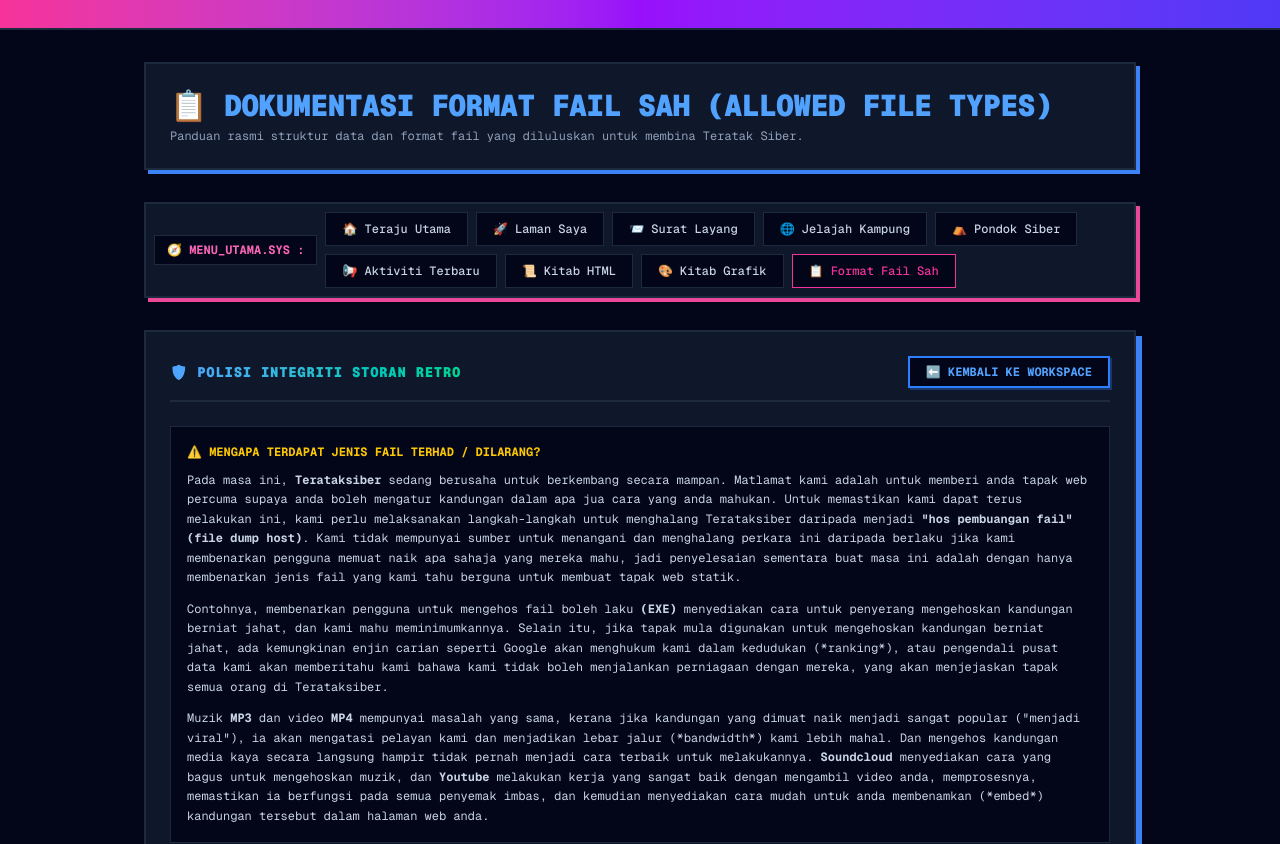
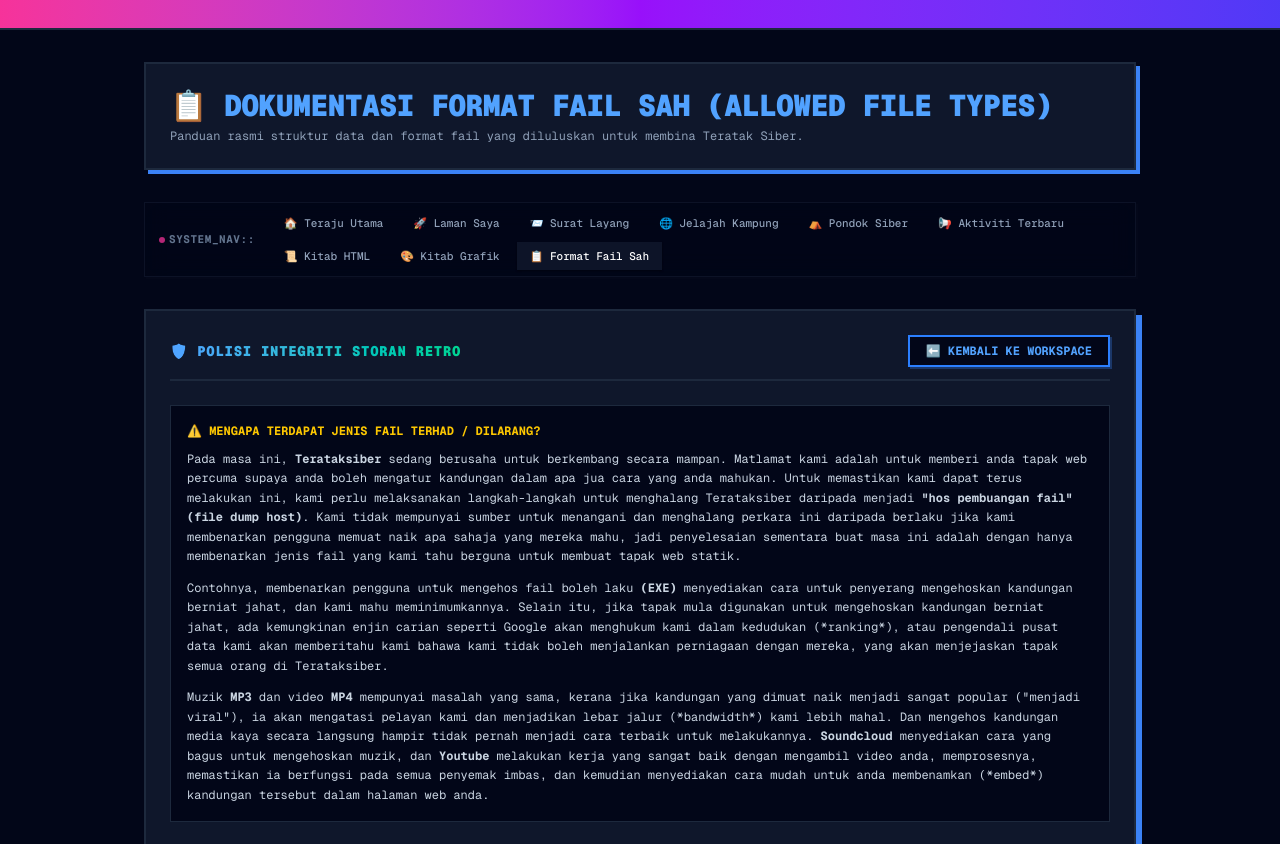
Before and after one commit to braderdin/nextjs-supabase-dynamic, a Next.js app: page /DOKUMENTASI_FORMAT_FAIL_SAH in a window 1280 px wide. Shown: the top 844 px of the page. Built offline with nearby package versions, Linux system fonts and the light colour scheme; no server answers.

Commit message:
Ubah enjin keselamatan api upload

```diff
--- a/src/components/MenuNavigasiSiber.js
+++ b/src/components/MenuNavigasiSiber.js
@@ -56,17 +56,19 @@ export default function MenuNavigasiSiber() {
   // Tamat: Susunan Menu Baharu Ikut Pelan Baris & Kotak Aktiviti Terbaru abangku
 
   return (
-    <nav className="w-full bg-slate-900 border-2 border-slate-800 p-2 shadow-[4px_4px_0px_0px_#ec4899]">
-      <div className="flex flex-col md:flex-row items-stretch md:items-center gap-2 font-mono text-xs">
+    // Mula: Transformasi Navigasi Gaya Vercel Minimalis 2026
+    <nav className="w-full bg-slate-950/40 backdrop-blur-md border border-slate-900/80 p-1.5 rounded-none shadow-[2px_2px_0px_0px_rgba(255,255,255,0.01)]">
+      <div className="flex flex-col lg:flex-row items-stretch lg:items-center gap-2 font-mono text-xs">
 
-        {/* Mula: Label Panduan Induk System CRT */}
-        <div className="bg-slate-950 px-3 py-1.5 text-pink-400 font-bold border border-slate-800 text-center md:text-left select-none">
-          🧭 MENU_UTAMA.SYS :
+        {/* Mula: Label Teks Murni Tanpa Kotak Border Tebal */}
+        <div className="text-slate-500 font-bold px-2 py-1 text-center lg:text-left select-none text-[11px] tracking-wider uppercase flex items-center justify-center lg:justify-start gap-1">
+          <span className="w-1.5 h-1.5 rounded-full bg-pink-500/80 animate-pulse"></span>
+          system_nav::
         </div>
-        {/* Tamat: Label Panduan Induk System CRT */}
+        {/* Tamat: Label Teks Murni Tanpa Kotak Border Tebal */}
 
-        {/* Mula: Grid Pembahagi Navigasi Komuniti */}
-        <div className="grid grid-cols-2 sm:flex sm:flex-row flex-wrap flex-1 gap-2">
+        {/* Mula: Grid Pembahagi Navigasi Komuniti Teks Murni */}
+        <div className="flex flex-wrap items-center justify-center lg:justify-start gap-1 flex-1">
           {senaraiMenu.map((menu, indeks) => {
             const adakahAktif = pathname === menu.pautan;
 
@@ -74,10 +76,10 @@ export default function MenuNavigasiSiber() {
               <Link
                 key={indeks}
                 href={menu.pautan}
-                className={`text-center bg-slate-950 border px-2 sm:px-4 py-2 font-medium transition-all active:scale-[0.98] text-[11px] sm:text-xs truncate ${
+                className={`text-center px-3 py-1.5 font-medium text-[11px] transition-all rounded-none border border-transparent select-none active:scale-[0.98] ${
                   adakahAktif
-                    ? "text-pink-500 border-pink-500 bg-pink-950/20 font-bold shadow-[inner_0px_0px_8px_rgba(236,72,153,0.2)]"
-                    : "text-slate-300 border-slate-800 hover:border-pink-500/50 hover:text-pink-400"
+                    ? "text-white bg-slate-900/90 border-slate-800/80 font-bold shadow-[0_1px_2px_rgba(0,0,0,0.4)]"
+                    : "text-slate-400 hover:text-slate-200 hover:bg-slate-900/30"
                 }`}
               >
                 {menu.nama}
@@ -85,9 +87,10 @@ export default function MenuNavigasiSiber() {
             );
           })}
         </div>
-        {/* Tamat: Grid Pembahagi Navigasi Komuniti */}
+        {/* Tamat: Grid Pembahagi Navigasi Komuniti Teks Murni */}
 
       </div>
     </nav>
+    // Tamat: Transformasi Navigasi Gaya Vercel Minimalis 2026
   );
 }
```
